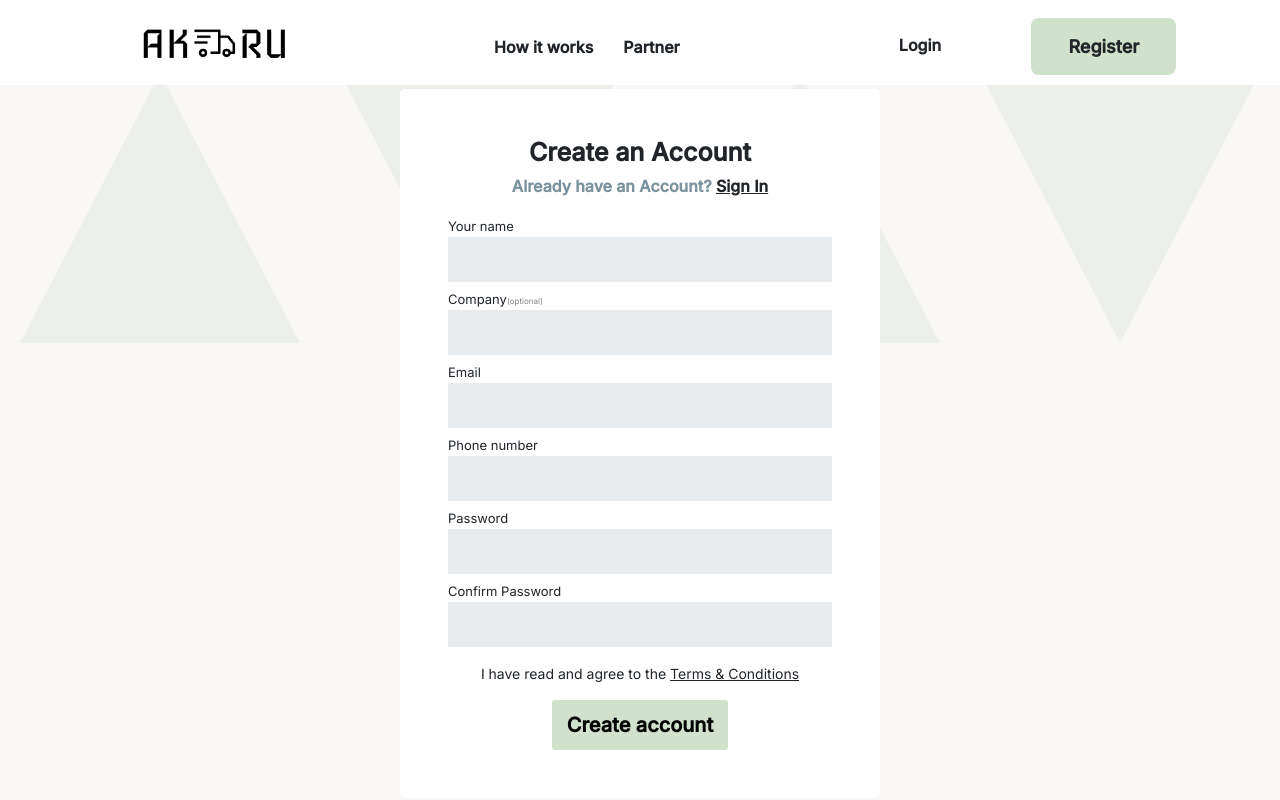
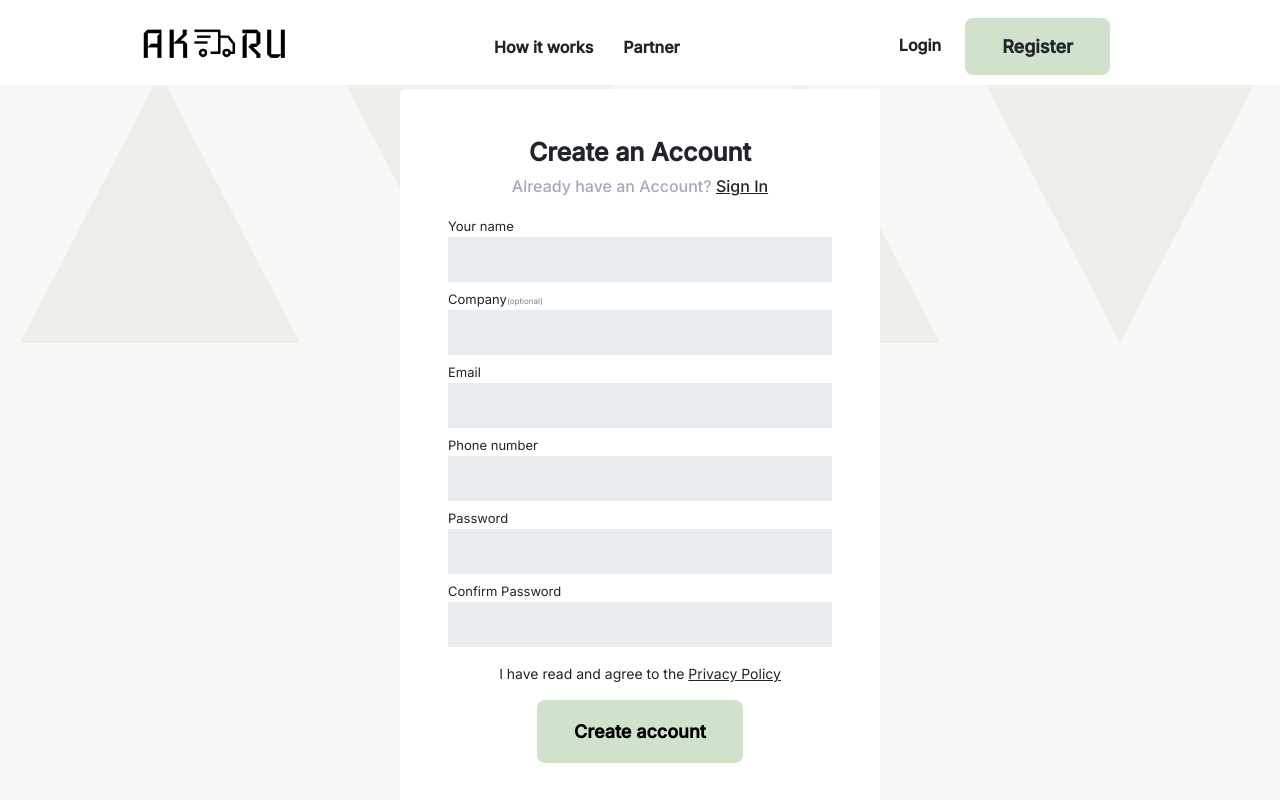
Before and after one commit to emmasam1/akeru1, a React (Create React App) app: page /register in a window 1280 px wide. Shown: the top 800 px of the page. Built offline with nearby package versions, Linux system fonts and the light colour scheme; a web font is replaced by a local one.

Commit message:
Ui Update

```diff
--- a/src/App.css
+++ b/src/App.css
@@ -663,14 +663,14 @@ input[type="text"]::placeholder {
 
 .login_p_text {
   font-size: 16px;
-  font-weight: 600;
+  font-weight: 500;
   line-height: 22px;
   letter-spacing: 0em;
   text-align: center;
 }
 
 .login_p_text span {
-  color: #607d8bd4;
+  color: #A7A8BB;
 }
 
 .form-label {
@@ -1420,12 +1420,20 @@ label span input {
   display: block;
 }
 
-.btn {
+.btn  {
+  border-radius: 8px !important;
+  padding: 12px 26px;
+   font-size: 14px;
+}
+
+.btn-akeru  {
   border-radius: 8px !important;
   padding: 18px 37px;
   background-color: var(--btnColor);
   font-weight: 700;
   font-size: 18px;
+  text-decoration: none;
+  border: 0px ;
 }
 
 .page-link {
--- a/src/Dashboard/Dashboard.css
+++ b/src/Dashboard/Dashboard.css
@@ -316,6 +316,7 @@
 .active_dash_tab{
   border-bottom: 4px solid #000;
 }
+
 
 .notification-icon {
   width: 25px;
--- a/src/components/Home.js
+++ b/src/components/Home.js
@@ -447,7 +447,7 @@ function Home() {
           <div className="text-center pt-4 pb-4 col-auto">
             <Link
               to="/request"
-              className="link-dark btn"
+              className="link-dark btn-akeru"
             >
               Request a quote
             </Link>
@@ -509,7 +509,7 @@ function Home() {
           </div>
         </div>
         <div className="col-md-3  pt-2">
-          <Link to="/partner" className="link-dark  btn  ">
+          <Link to="/partner" className="link-dark  btn-akeru  ">
             Join us
           </Link>
         </div>
--- a/src/components/Login.js
+++ b/src/components/Login.js
@@ -157,8 +157,8 @@ function Login() {
 
               <ShowMessage  hasError={hasError} message={error}/>
 
-            <div className="btn_style d-flex justify-content-center">
-              <button className="login w900"><Loading loading={isLoading} false_text={"Sign in "}/> </button>
+            <div className=" d-flex justify-content-center">
+              <button className="login w900 btn-akeru"><Loading loading={isLoading} false_text={"Sign in "}/> </button>
             </div>
           </form>
           <div
--- a/src/components/Navbar.js
+++ b/src/components/Navbar.js
@@ -71,7 +71,7 @@ function Navbar() {
               </Link>
             </ul>
             <div className="row">
-               <div className="col-lg-6">
+               <div className="col-lg-3">
                {user ? null : <Link
                 to="/signin"
                 className="nav_margin link-dark text-decoration-none fw-bold nav_link_padding"
--- a/src/components/Profile.js
+++ b/src/components/Profile.js
@@ -378,7 +378,7 @@ function Proflie() {
                       <div className="mt-4 profile">
                         <h2 className="">Phone number</h2>
                         <div className="profile-text-holder">
-                          <input className="profile-text-holder border-0 outline-0 input-color"  value={phone} type="text" onChange={handlePhone} />
+                          <input className="profile-text-holder border-0 outline-0 input-color"  value={phone} type="number" onChange={handlePhone} />
                           {/* <span className=" p-1">0708822939929</span> */}
                         </div>
                       </div>
@@ -423,7 +423,7 @@ function Proflie() {
                       <div className="container">
                         <div className="row">
                           <div className="col">
-                          <button className="btn edit_btn w900" onClick={handleSavePassword}> <Loading loading={isLoadingPass} false_text={"Save Password"} /></button>
+                          <button className="btn w900" onClick={handleSavePassword}> <Loading loading={isLoadingPass} false_text={"Save Password"} /></button>
                           </div>
                           <div className="col-auto">
                           <button className="btn   w900 btn-danger" onClick={handleLogout} > Logout <i class="bi bi-box-arrow-right"></i></button>
--- a/src/components/Register.js
+++ b/src/components/Register.js
@@ -174,7 +174,7 @@ function Register() {
                 Phone number
               </label>
               <input
-                type="text"
+                type="number"
                 pattern="[0-9]*"
                 className="login_input reg_margin"
                 id="exampleInputPhone"
@@ -217,8 +217,8 @@ function Register() {
 
               })}
             </div>
-            <p className="text-center mt-3 tnc">I have read and agree to the <Link to="#" className="link-dark">Terms & Conditions</Link></p>
-            <div className="d-flex justify-content-center reg_btn_style"><button className="w900">Create account</button></div>
+            <p className="text-center mt-3 tnc">I have read and agree to the <Link to="/privacy-policy" className="link-dark">Privacy Policy</Link></p>
+            <div className="d-flex justify-content-center "><button className="w900 btn-akeru">Create account</button></div>
           </form>
           </div>
       </div>
```
